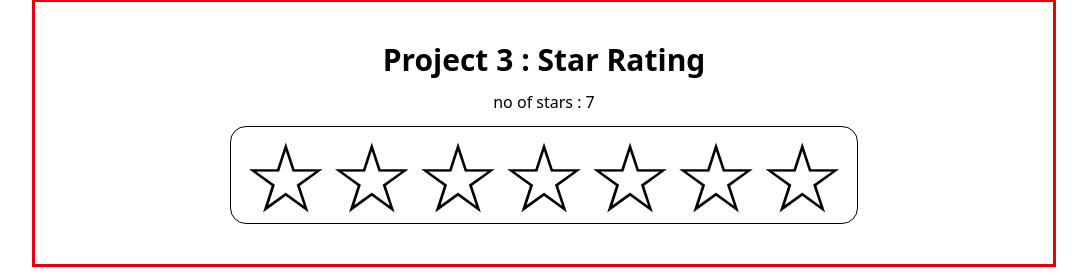
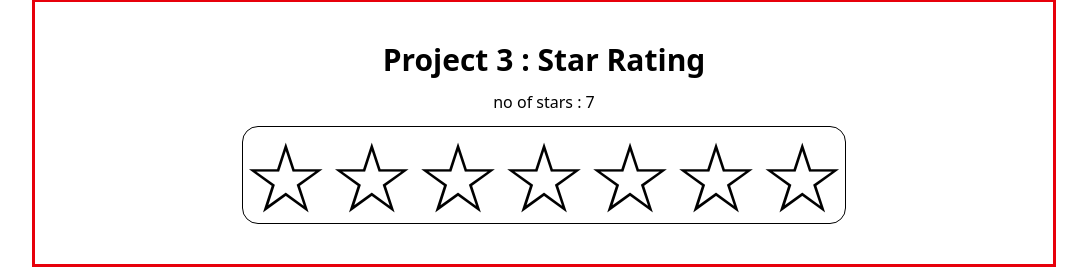
Before and after one commit to SanjeevKumar3662/20plusReactProjects, a React (Vite) app in the folder plusReactProject/: page / in a window 1280 px wide. Shown: the part 807-1081 px from the top of the page, without its empty margins (96-1183 px from the left). Built offline with nearby package versions, Linux system fonts and the light colour scheme.

Commit message:
now on hover stars change color temporarily

```diff
--- a/plusReactProject/src/components/starRating/StarRating.jsx
+++ b/plusReactProject/src/components/starRating/StarRating.jsx
@@ -2,7 +2,8 @@ import React, { useState } from "react";
 
 const StarRating = ({ noOfStars }) => {
   const [rating, setRating] = useState(-1);
-  // const [hoverRating, setHoverRating] = useState(-1);
+  const [hoverRating, setHoverRating] = useState(-1);
+  const [isHover, setIsHover] = useState(false);
 
   const stars = new Array(noOfStars).fill(0);
   // console.log(stars);
@@ -12,21 +13,33 @@ const StarRating = ({ noOfStars }) => {
       <h1 className="t-h1">Project 3 : Star Rating</h1>
       <h1>no of stars : {noOfStars}</h1>
 
-      <div className="border-1 rounded-2xl px-3">
+      <div
+        className="border-1 rounded-2xl "
+        onMouseLeave={() => {
+          setHoverRating(-1);
+          setIsHover(false);
+        }}
+      >
         {stars.map((ele, index) => {
-          return index <= rating ? (
+          return hoverRating >= index || (index <= rating && !isHover) ? (
             <span
               onClick={() => setRating(index)}
+              onMouseEnter={() => {
+                setHoverRating(index);
+                setIsHover(true);
+              }}
               key={index}
-              className="text-8xl text-amber-300 font-semi-bold"
+              className="text-8xl text-amber-300 font-semi-bold p-0"
             >
               ☆
             </span>
           ) : (
             <span
               onClick={() => setRating(index)}
+              onMouseLeave={() => setHoverRating(-1)}
+              onMouseEnter={() => setHoverRating(index)}
               key={index}
-              className="text-8xl  font-semi-bold"
+              className="text-8xl font-semi-bold"
             >
               ☆
             </span>
```
